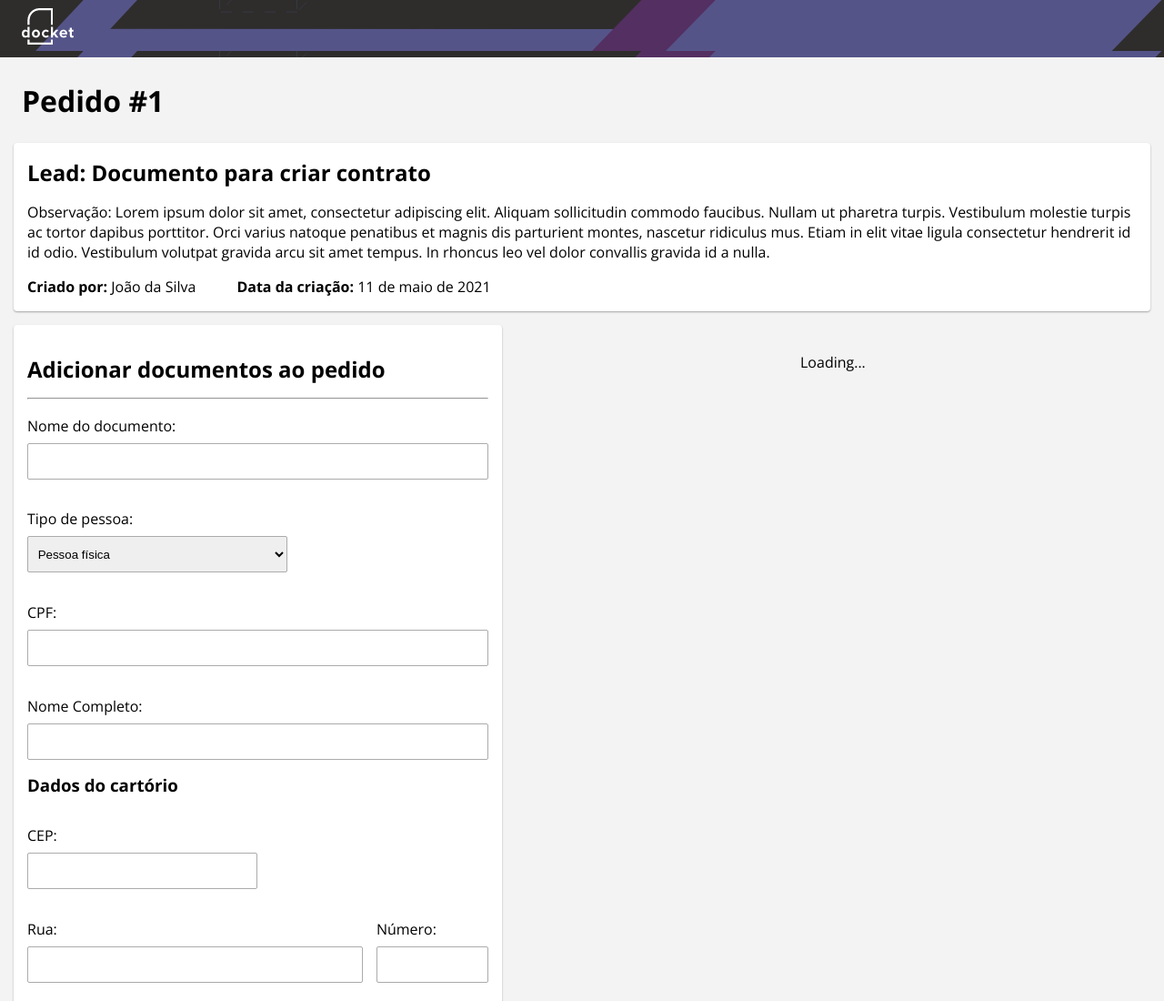
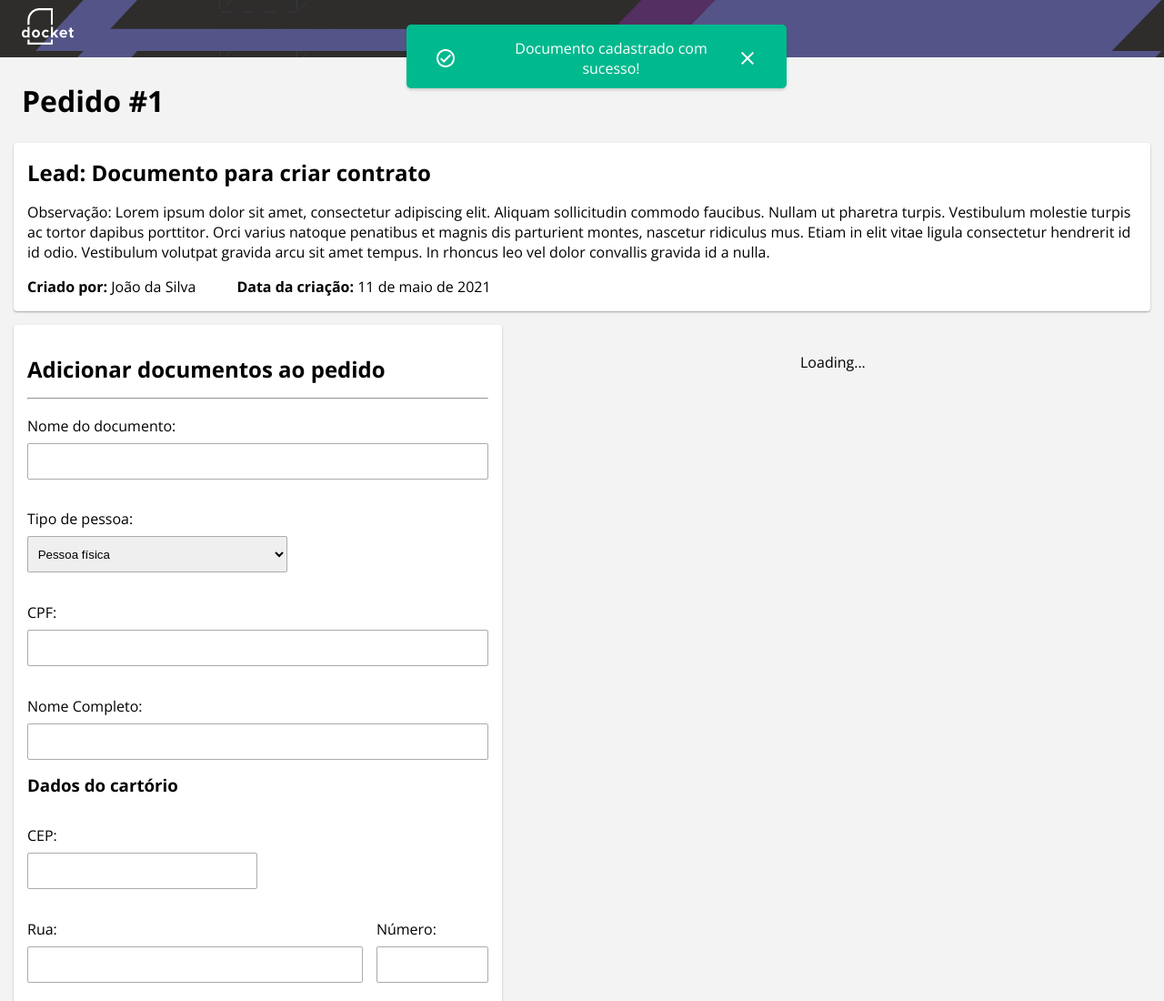
Before and after one commit to DanielFFerreira/teste-docket, a website with bundled scripts: page index.html in a window 1280 px wide. Shown: the top 1100 px of the page at 91% size. Built offline with nearby package versions, Linux system fonts and the light colour scheme; files whose address does not match are found by name.

Commit message:
ajustando modal sucesso

```diff
--- a/index.html
+++ b/index.html
@@ -114,7 +114,7 @@
         <p class="p1 m0">DOCKET © 2021</p>
     </footer>
 
-    <div id="modal">
+    <div class="modal">
         <div class="modal-content">
             <img src="./asset/check.png" alt="">
             <p>Documento cadastrado com sucesso!</p>
--- a/src/indexController.js
+++ b/src/indexController.js
@@ -18,7 +18,7 @@ document.addEventListener("DOMContentLoaded", event => {
         }
         service.create(data).then(response => {
             list.add(response);
-            timed_class(document.querySelector("#modal"), "visible", 2000);
+            timed_class(document.querySelector("#modal"), "visible", 6000);
         }).catch(message => {
             console.error(message);
         });
--- a/style/component/footer.css
+++ b/style/component/footer.css
@@ -4,11 +4,11 @@
   color: #ffffff;
 }
 
-#modal {
+.modal {
   position: fixed;
   padding: 15px;
   width: 418px;
-  height: 30px;
+  height: 70px;
   left: 50%;
   top: 62px;
   left: 41rem;
@@ -16,17 +16,16 @@
   box-shadow: 0px 2px 3px #00000029;
   transform: translate(-50%, -50%);
   background-color: #00B98E;
-  display: none;
+  /* display: none; */
 }
-#modal .modal-content {
+.modal .modal-content {
   display: flex;
   align-items: center;
-  justify-content: flex-start;
   top: -5px;
-  position: absolute;
+  /* position: absolute; */
   padding: 0 1rem;
 }
-#modal p {
+.modal p {
   text-align: center;
   color: #ffffff;
   font-family: 'Opens sans' sans-serif;
```
